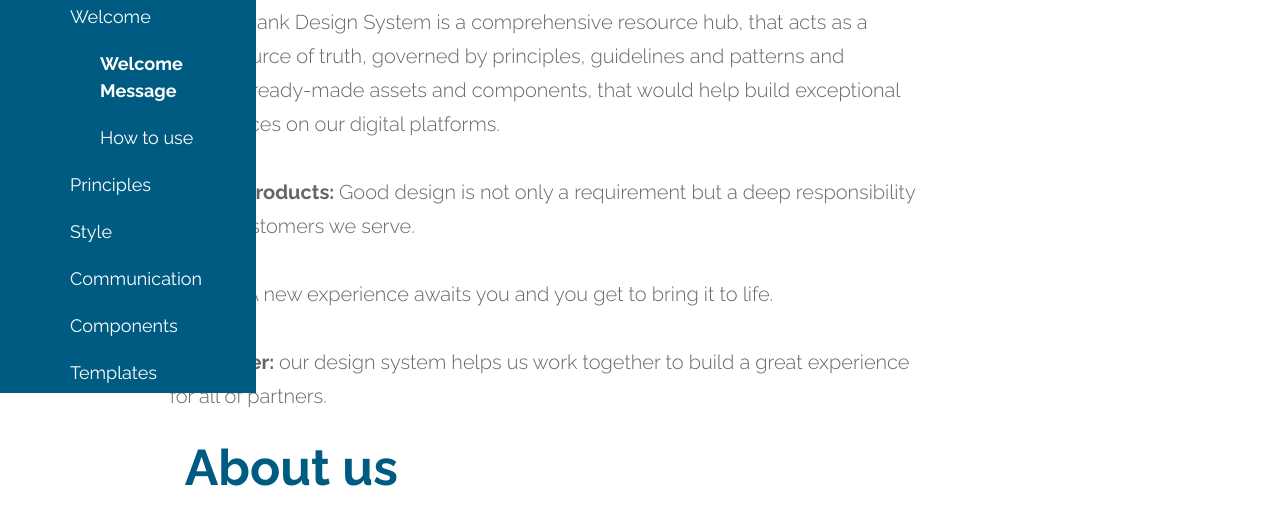
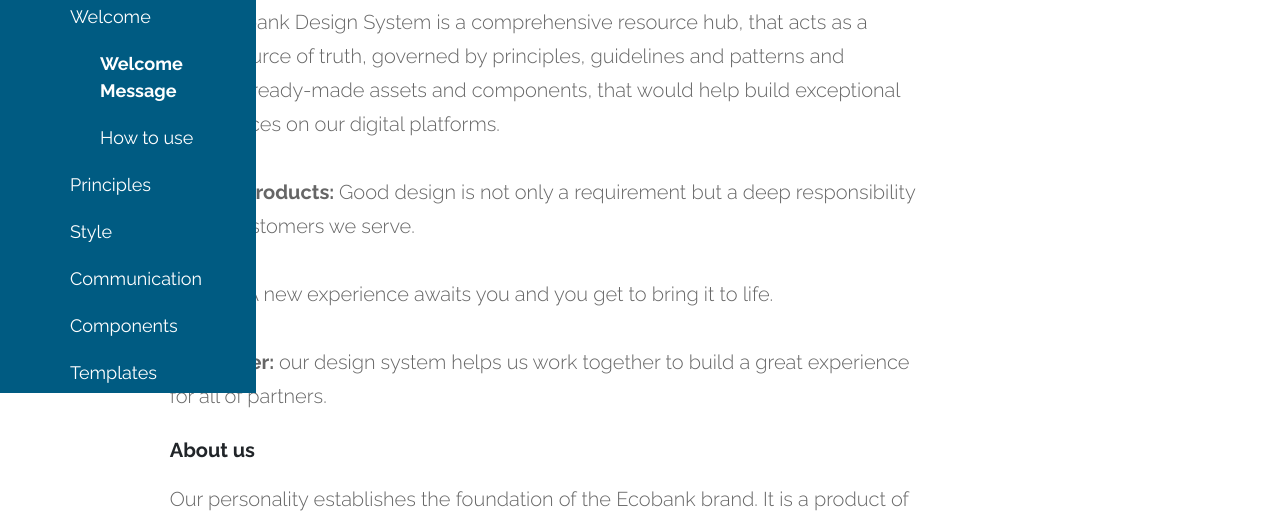
Before and after one commit to Ecobank-Design-Guidelines/Design-guidelines, a plain HTML site: page index.html in a window 1280 px wide. Shown: the part 407-922 px from the top of the page. Drawn offline with nearby package versions, Linux system fonts and the light colour scheme.

Commit message:
Update style.css

```diff
--- a/css/style.css
+++ b/css/style.css
@@ -313,10 +313,9 @@ div#content div.navbar-expand-lg div#navbarSupportedContent ul li a{
 }
 
 #content .pageInfo h2#text_header {
-    font-size: 50px;
+    font-size: 20px;
     font-weight: bold;
-    margin-left: 15px;
-     color: #005B82;
+    margin-left: 0px;
 }
 
 #content .pageInfo #overview {
```
